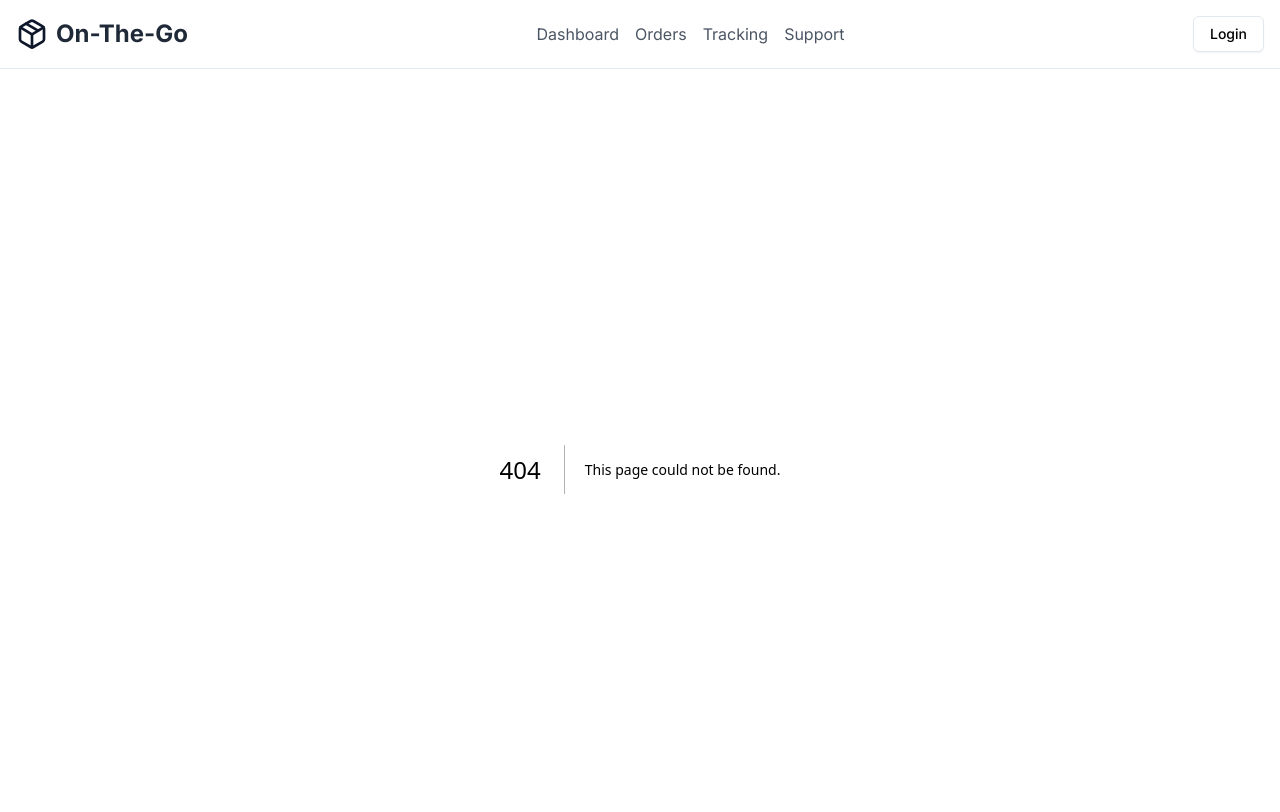
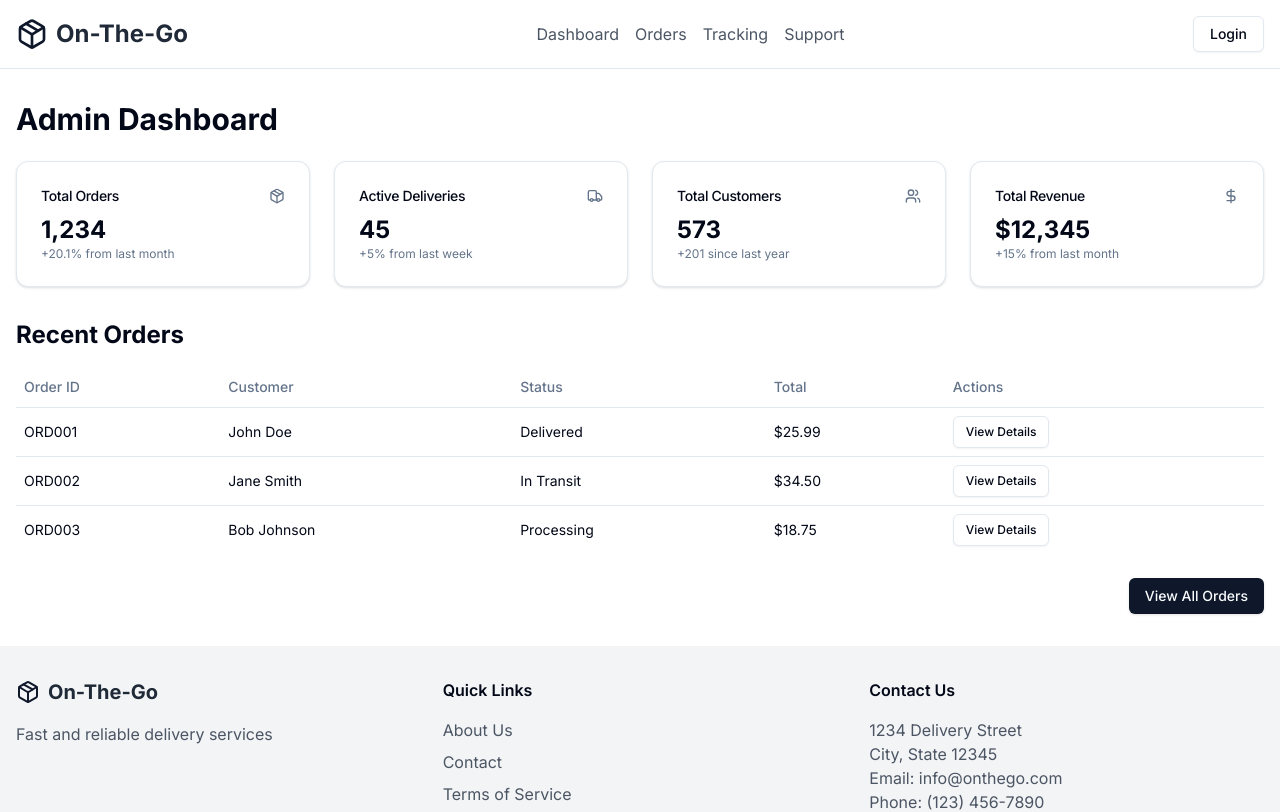
Before and after one commit to shafschwd/on-the-go, a Next.js app: page /admin in a window 1280 px wide. Before the commit this address had no page. Shown: the top 812 px of the page. Built offline with nearby package versions, Linux system fonts and the light colour scheme.

Commit message:
added payment and admin page

```diff
--- /dev/null
+++ b/app/admin/page.tsx
@@ -0,0 +1,90 @@
+import { Card, CardContent, CardHeader, CardTitle } from "@/app/components/ui/card"
+import { Button } from "@/app/components/ui/button"
+import { Table, TableBody, TableCell, TableHead, TableHeader, TableRow } from "@/app/components/table"
+import { Package, Truck, Users, DollarSign } from "lucide-react"
+
+const recentOrders = [
+  { id: "ORD001", customer: "John Doe", status: "Delivered", total: "$25.99" },
+  { id: "ORD002", customer: "Jane Smith", status: "In Transit", total: "$34.50" },
+  { id: "ORD003", customer: "Bob Johnson", status: "Processing", total: "$18.75" },
+]
+
+const AdminPage = () => {
+  return (
+    <div className="container mx-auto px-4 py-8">
+      <h1 className="text-3xl font-bold mb-6">Admin Dashboard</h1>
+      <div className="grid grid-cols-1 md:grid-cols-2 lg:grid-cols-4 gap-6 mb-8">
+        <Card>
+          <CardHeader className="flex flex-row items-center justify-between space-y-0 pb-2">
+            <CardTitle className="text-sm font-medium">Total Orders</CardTitle>
+            <Package className="h-4 w-4 text-muted-foreground" />
+          </CardHeader>
+          <CardContent>
+            <div className="text-2xl font-bold">1,234</div>
+            <p className="text-xs text-muted-foreground">+20.1% from last month</p>
+          </CardContent>
+        </Card>
+        <Card>
+          <CardHeader className="flex flex-row items-center justify-between space-y-0 pb-2">
+            <CardTitle className="text-sm font-medium">Active Deliveries</CardTitle>
+            <Truck className="h-4 w-4 text-muted-foreground" />
+          </CardHeader>
+          <CardContent>
+            <div className="text-2xl font-bold">45</div>
+            <p className="text-xs text-muted-foreground">+5% from last week</p>
+          </CardContent>
+        </Card>
+        <Card>
+          <CardHeader className="flex flex-row items-center justify-between space-y-0 pb-2">
+            <CardTitle className="text-sm font-medium">Total Customers</CardTitle>
+            <Users className="h-4 w-4 text-muted-foreground" />
+          </CardHeader>
+          <CardContent>
+            <div className="text-2xl font-bold">573</div>
+            <p className="text-xs text-muted-foreground">+201 since last year</p>
+          </CardContent>
+        </Card>
+        <Card>
+          <CardHeader className="flex flex-row items-center justify-between space-y-0 pb-2">
+            <CardTitle className="text-sm font-medium">Total Revenue</CardTitle>
+            <DollarSign className="h-4 w-4 text-muted-foreground" />
+          </CardHeader>
+          <CardContent>
+            <div className="text-2xl font-bold">$12,345</div>
+            <p className="text-xs text-muted-foreground">+15% from last month</p>
+          </CardContent>
+        </Card>
+      </div>
+      <h2 className="text-2xl font-bold mb-4">Recent Orders</h2>
+      <Table>
+        <TableHeader>
+          <TableRow>
+            <TableHead>Order ID</TableHead>
+            <TableHead>Customer</TableHead>
+            <TableHead>Status</TableHead>
+            <TableHead>Total</TableHead>
+            <TableHead>Actions</TableHead>
+          </TableRow>
+        </TableHeader>
+        <TableBody>
+          {recentOrders.map((order) => (
+            <TableRow key={order.id}>
+              <TableCell>{order.id}</TableCell>
+              <TableCell>{order.customer}</TableCell>
+              <TableCell>{order.status}</TableCell>
+              <TableCell>{order.total}</TableCell>
+              <TableCell>
+                <Button size="sm" variant="outline">View Details</Button>
+              </TableCell>
+            </TableRow>
+          ))}
+        </TableBody>
+      </Table>
+      <div className="mt-6 flex justify-end">
+        <Button>View All Orders</Button>
+      </div>
+    </div>
+  )
+}
+
+export default AdminPage;
--- /dev/null
+++ b/app/payments/page.tsx
@@ -0,0 +1,79 @@
+import { Button } from "@/app/components/ui/button"
+import { Table, TableBody, TableCell, TableHead, TableHeader, TableRow } from "@/app/components/table"
+import { Card, CardContent, CardHeader, CardTitle } from "@/app/components/ui/card"
+import { CreditCard, Download } from "lucide-react"
+
+const invoices = [
+  { id: "INV001", date: "2023-05-15", amount: "$25.99", status: "Paid" },
+  { id: "INV002", date: "2023-05-16", amount: "$34.50", status: "Pending" },
+  { id: "INV003", date: "2023-05-17", amount: "$18.75", status: "Paid" },
+]
+
+const PaymentPage = () => {
+  return (
+    <div className="container mx-auto px-4 py-8">
+      <h1 className="text-3xl font-bold mb-6">Payments & Invoices</h1>
+      <div className="grid grid-cols-1 md:grid-cols-3 gap-6 mb-8">
+        <Card>
+          <CardHeader>
+            <CardTitle>Total Spent</CardTitle>
+          </CardHeader>
+          <CardContent>
+            <p className="text-3xl font-bold">$79.24</p>
+          </CardContent>
+        </Card>
+        <Card>
+          <CardHeader>
+            <CardTitle>Pending Payments</CardTitle>
+          </CardHeader>
+          <CardContent>
+            <p className="text-3xl font-bold">$34.50</p>
+          </CardContent>
+        </Card>
+        <Card>
+          <CardHeader>
+            <CardTitle>Payment Method</CardTitle>
+          </CardHeader>
+          <CardContent>
+            <div className="flex items-center">
+              <CreditCard className="h-6 w-6 mr-2" />
+              <span>Visa ending in 1234</span>
+            </div>
+            <Button variant="outline" size="sm" className="mt-2">
+              Update Payment Method
+            </Button>
+          </CardContent>
+        </Card>
+      </div>
+      <h2 className="text-2xl font-bold mb-4">Recent Invoices</h2>
+      <Table>
+        <TableHeader>
+          <TableRow>
+            <TableHead>Invoice ID</TableHead>
+            <TableHead>Date</TableHead>
+            <TableHead>Amount</TableHead>
+            <TableHead>Status</TableHead>
+            <TableHead>Actions</TableHead>
+          </TableRow>
+        </TableHeader>
+        <TableBody>
+          {invoices.map((invoice) => (
+            <TableRow key={invoice.id}>
+              <TableCell>{invoice.id}</TableCell>
+              <TableCell>{invoice.date}</TableCell>
+              <TableCell>{invoice.amount}</TableCell>
+              <TableCell>{invoice.status}</TableCell>
+              <TableCell>
+                <Button size="sm" variant="outline">
+                  <Download className="h-4 w-4 mr-1" /> Download
+                </Button>
+              </TableCell>
+            </TableRow>
+          ))}
+        </TableBody>
+      </Table>
+    </div>
+  )
+}
+
+export default PaymentPage;
```
